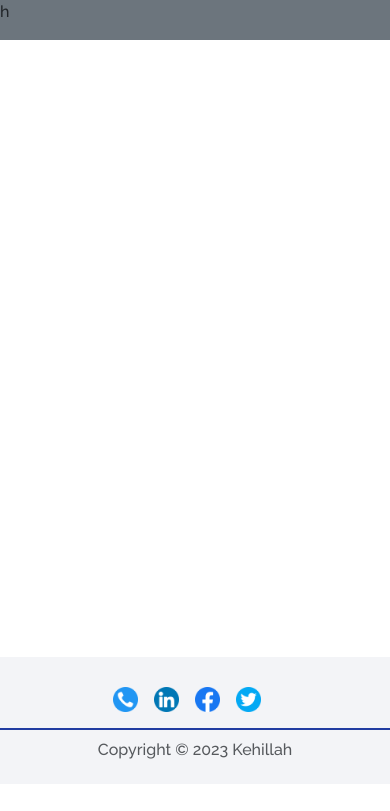
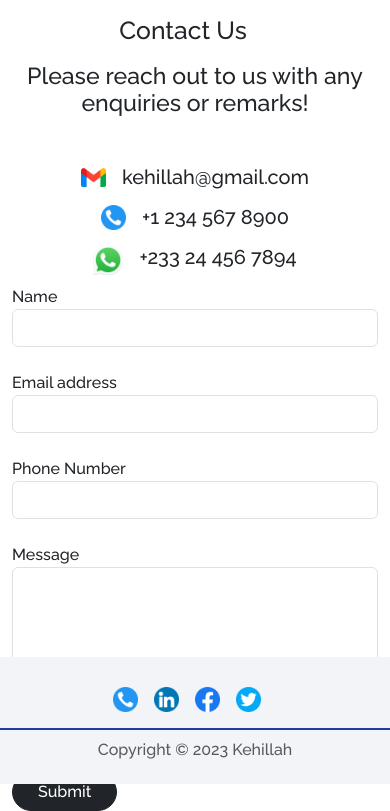
Before and after one commit to einnovationlabs/project-X, a Django app: template main/templates/pages/contact.html in a window 390 px wide. Shown: the part 60-871 px from the top of the page. Before the commit the page ends 819 px from the top, so only its background shows below. Run offline with Django 4.2, Linux system fonts and the light colour scheme; the template is opened without the code that fills it, so the values that code supplies are empty.

Commit message:
Implemented contact us page

```diff
--- a/main/templates/pages/contact.html
+++ b/main/templates/pages/contact.html
@@ -7,6 +7,7 @@
     <link href="https://cdn.jsdelivr.net/npm/bootstrap@5.3.0/dist/css/bootstrap.min.css" rel="stylesheet" integrity="sha384-9ndCyUaIbzAi2FUVXJi0CjmCapSmO7SnpJef0486qhLnuZ2cdeRhO02iuK6FUUVM" crossorigin="anonymous">
     <link rel="stylesheet" href="../../static/css/style.css">
   </head>
+
   <body class="home">
 
     <nav class="navbar navbar-expand-lg bg-body-tertiary">
@@ -33,13 +34,50 @@
         </div>
     </nav>
 
-    <main>
-        <div class="row">
+    <main class="container">
+        <div class="row ">
+            <h2 class="row justify-content-center mt-3 mb-3">Contact Us</h2>
+            <div class="col-md-6 d-flex align-items-center vh-70">
+                <div class="row flex-column">
+                <!-- <div class="Rectangle35" style="width: 600px; height: 60vh; background: white; border-radius: 25px; border: 0.50px #07258F solid"> -->
+                    <h3 class="mb-5 text-center">Please reach out to us with any enquiries or remarks!</h3>
+                    <div class="d-flex mb-2 justify-content-center text-center">
+                        <img style="width: 25px; height: 25px" src="../../static/images/gmail.png" class="me-3" />
+                        <h5>kehillah@gmail.com</h5>
+                        <!-- <a href="mailto:kehillah@gmail.com"><h5>kehillah@gmail.com</h5></a> -->
+                    </div>
+                    <div class="d-flex mb-2 justify-content-center text-center">
+                        <img style="width: 25px; height: 25px" src="../../static/images/call.png" class="me-3" />
+                        <h5 class="text-center">+1 234 567 8900</h5>
+                    </div>
+                    <div class="d-flex mb-2 justify-content-center text-center">
+                        <img style="width: 30px; height: 30px" src="../../static/images/whatsapp.png" class="me-3" />
+                        <h5>+233 24 456 7894</h5>
+                    </div>
+
+                <!-- </div> -->
+                </div>
+            </div>
             <div class="col-md-6">
-
-            </div>
-            <div class="col-md-6 bg-secondary h-10">
-                <p>h</p>
+                <form class="form-div">
+                    <div class="form-group mb-4">
+                        <label for="exampleInputEmail1">Name</label>
+                        <input type="name" class="form-control" id="exampleInputEmail1" aria-describedby="emailHelp">
+                      </div>
+                    <div class="form-group mb-4">
+                      <label for="exampleInputEmail1">Email address</label>
+                      <input type="email" class="form-control" id="exampleInputEmail1" aria-describedby="emailHelp">
+                    </div>
+                    <div class="form-group mb-4">
+                        <label for="exampleInputPassword1">Phone Number</label>
+                        <input type="tel" class="form-control" id="exampleInputPassword1">
+                    </div>
+                    <div class="form-group mb-4">
+                        <label for="exampleFormControlTextarea1">Message</label>
+                        <textarea class="form-control" id="exampleFormControlTextarea1" cols="20" rows="7"></textarea>
+                    </div>
+                    <button type="submit" class="btn btn-dark">Submit</button>
+                </form>
             </div>
         </div>
     </main>
```
Also changed, not shown: main/templates/pages/homepage.html (+6 -3 lines), main/static/css/style.css (line endings or trailing spaces), main/static/images/gmail.png (added), main/static/images/whatsapp.png (added).
